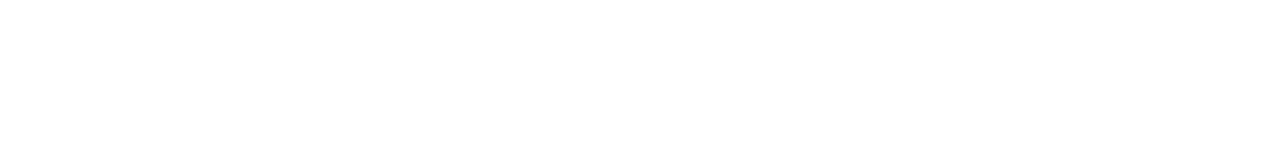
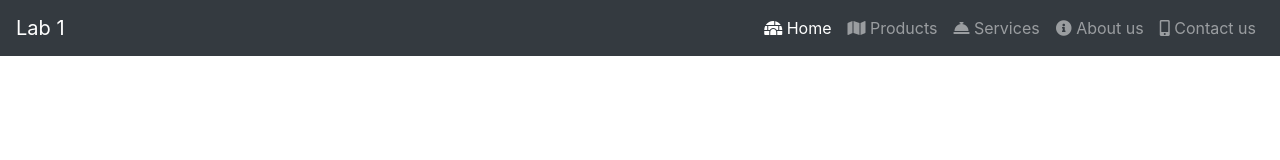
Before and after one commit to JarodColley/WEBD6201-Lab1, a website: page index.html in a window 1280 px wide. Drawn offline with nearby package versions, Linux system fonts and the light colour scheme.

Commit message:
Added nav bar with proper names and icons

```diff
--- a/index.html
+++ b/index.html
@@ -11,6 +11,23 @@
     <link rel="stylesheet" href="./Content/app.css">
 </head>
 <body>
+    <!--Main Nav-->
+    <nav class="navbar navbar-expand-lg navbar-dark bg-dark">
+        <a class="navbar-brand" href="#">Lab 1</a>
+        <button class="navbar-toggler" type="button" data-toggle="collapse" data-target="#navbarSupportedContent" aria-controls="navbarSupportedContent" aria-expanded="false" aria-label="Toggle navigation">
+          <span class="navbar-toggler-icon"></span>
+        </button>
+
+        <div class="collapse navbar-collapse" id="navbarSupportedContent">
+          <ul class="navbar-nav ml-auto">
+            <li class="nav-item active"><a class="nav-link" href="#"><i class="fas fa-igloo"></i> Home</a></li>
+            <li class="nav-item"><a class="nav-link" href="#"><i class="fas fa-map"></i> Products</a></li>
+            <li class="nav-item"><a class="nav-link" href="#"><i class="fas fa-concierge-bell"></i> Services</a></li>
+            <li class="nav-item"><a class="nav-link" href="#"><i class="fas fa-info-circle"></i> About us</a></li>
+            <li class="nav-item"><a class="nav-link" href="#"><i class="fas fa-mobile-alt"></i> Contact us</a></li>
+          </ul>
+        </div>
+      </nav>
 
 
     <!--Third party libraries-->
```
